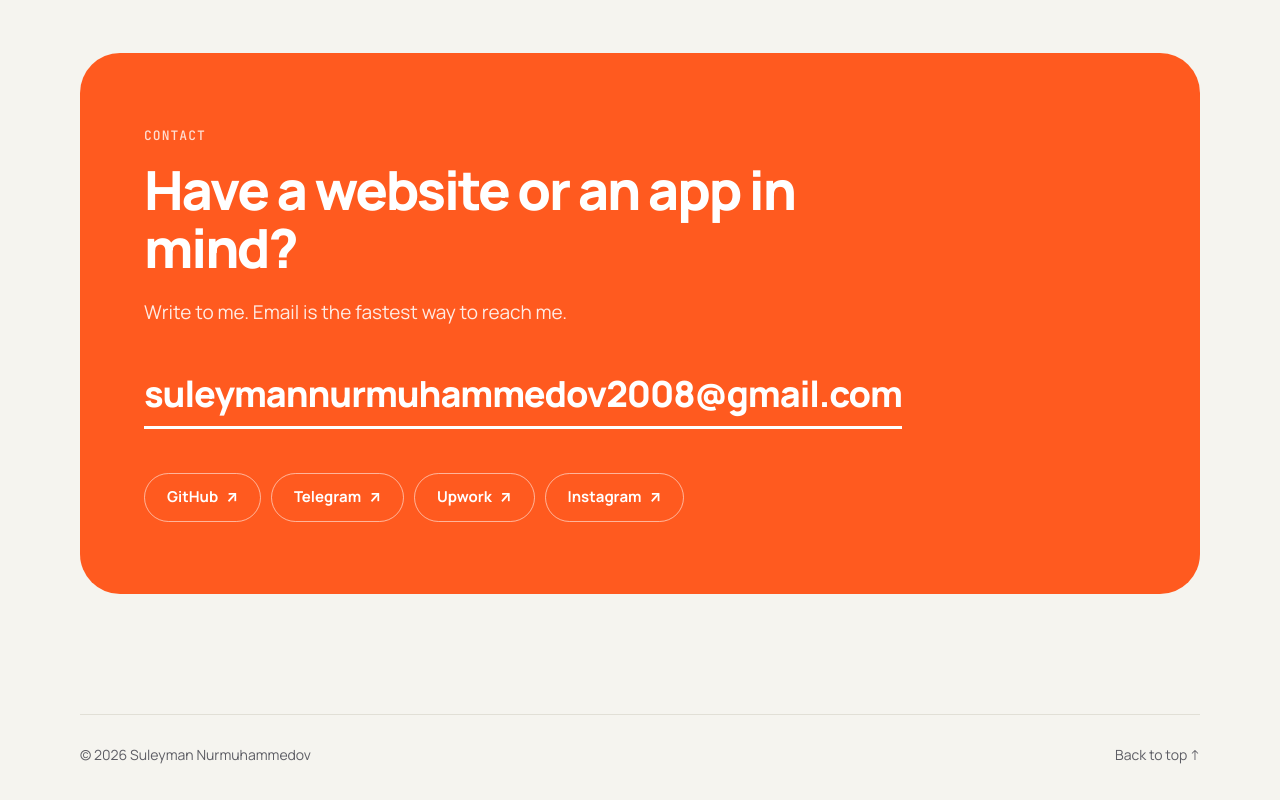
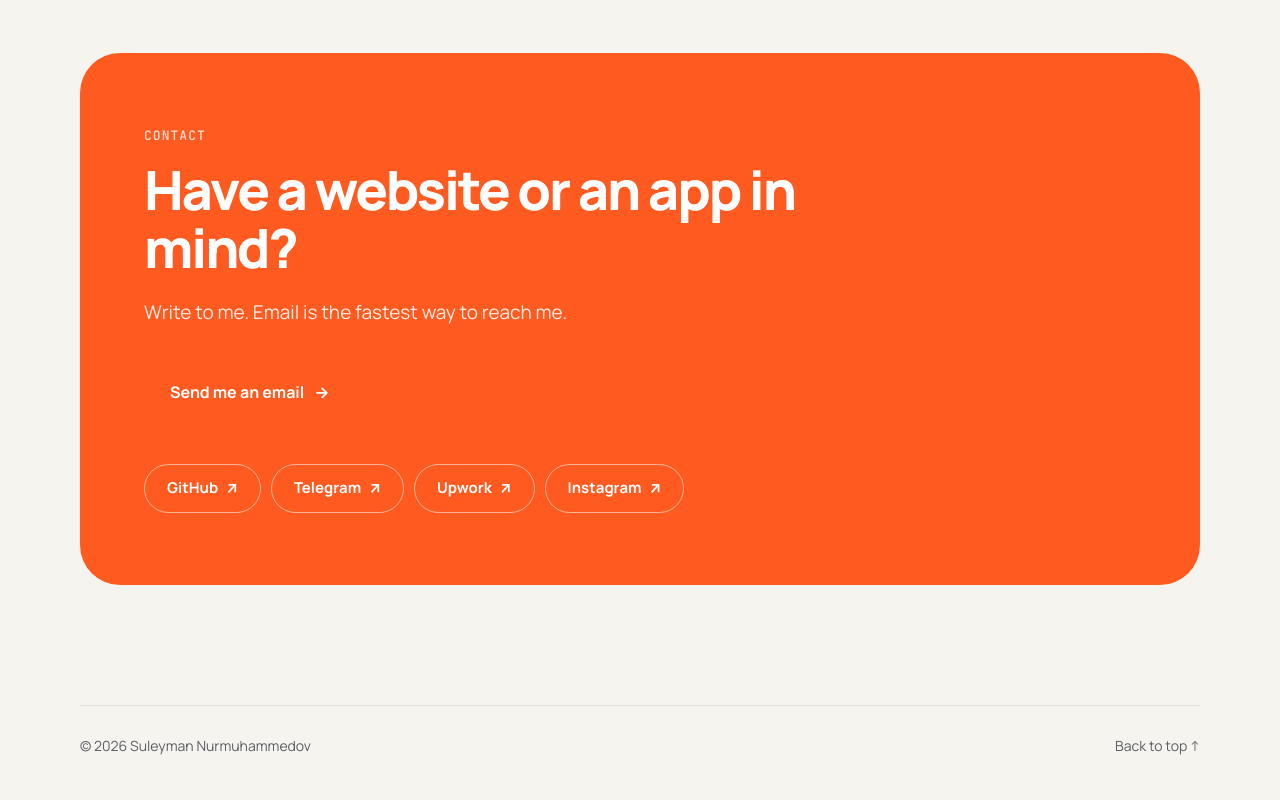
Before and after one commit to suleymandeveloper08/Portfolio, a plain HTML site: page index.html in a window 1280 px wide. Shown: the part 4546-5346 px from the top of the page. Drawn offline with Linux system fonts and the light colour scheme.

Commit message:
Update email link with button style

```diff
--- a/index.html
+++ b/index.html
@@ -321,7 +321,7 @@
                 <p class="eyebrow">Contact</p>
                 <h2>Have a website or an app in mind?</h2>
                 <p class="cta-text">Write to me. Email is the fastest way to reach me.</p>
-                <a class="mail" href="mailto:suleymannurmuhammedov2008@gmail.com">suleymannurmuhammedov2008@gmail.com</a>
+                <a class="btn btn-light" href="mailto:suleymannurmuhammedov2008@gmail.com">Send me an email <span class="arrow">&rarr;</span></a>
                 <ul class="social">
                     <li><a href="https://github.com/suleymandeveloper08" target="_blank" rel="noopener noreferrer">GitHub</a></li>
                     <li><a href="https://t.me/suleyman_developer" target="_blank" rel="noopener noreferrer">Telegram</a></li>
```
